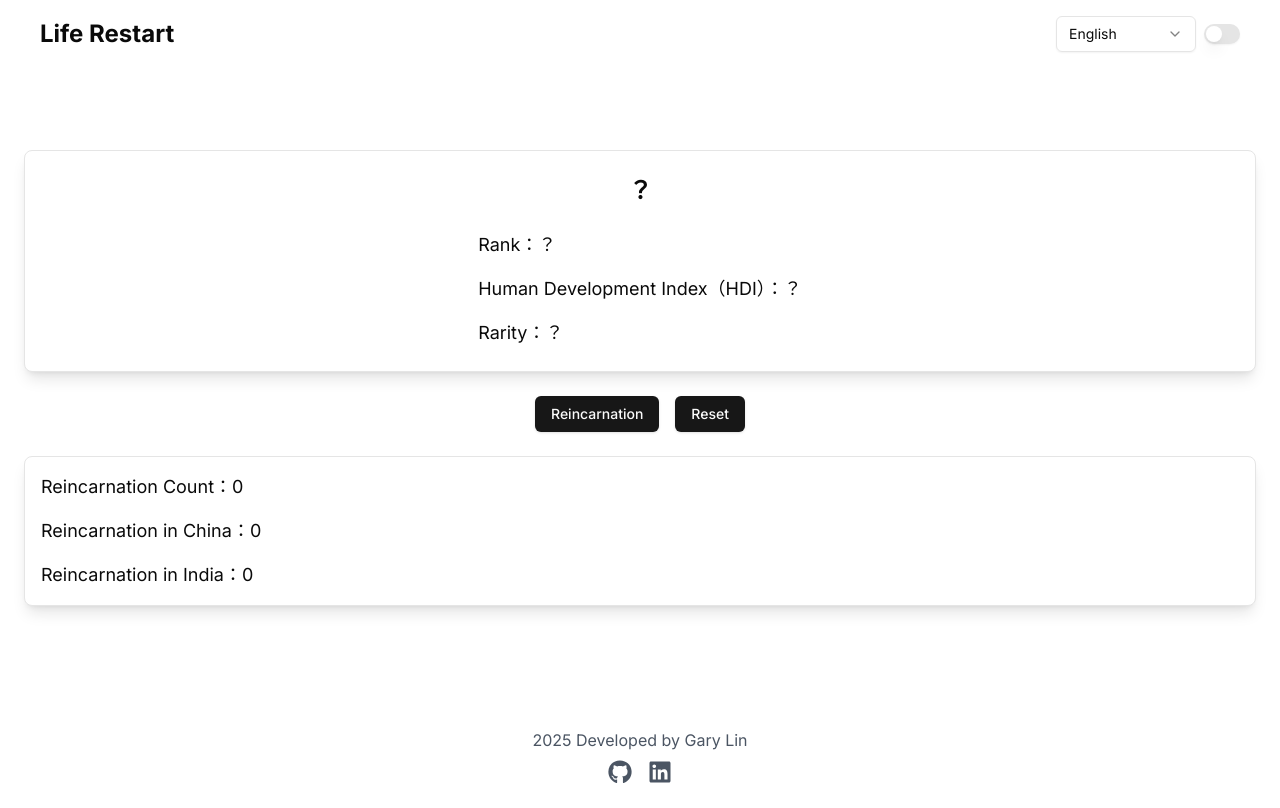
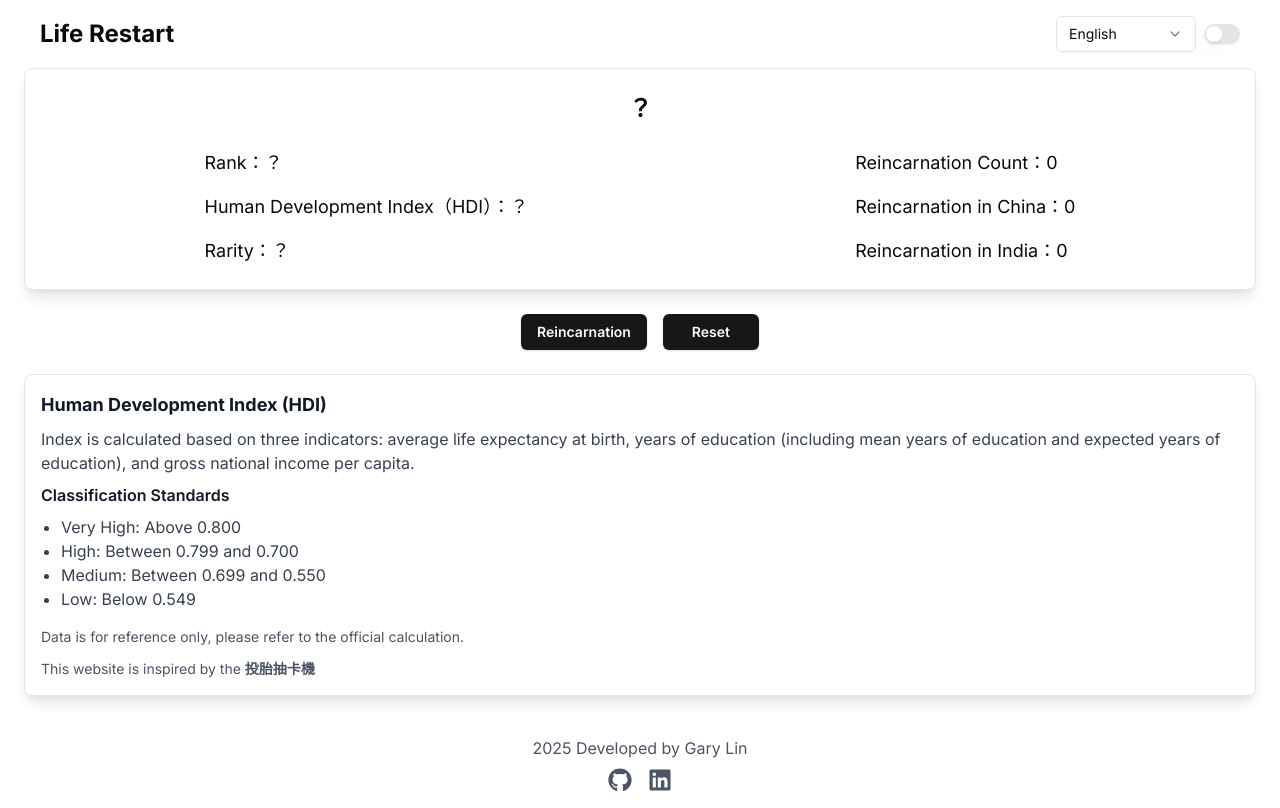
Before and after one commit to garylin0969/life-restart, a Next.js app: page /en in a window 1280 px wide. Built offline with nearby package versions, Linux system fonts and the light colour scheme.

Commit message:
feat: add reincarnation stats and directions component

```diff
--- /dev/null
+++ b/src/components/directions.tsx
@@ -0,0 +1,39 @@
+import { Card, CardContent } from '@/components/ui/card';
+
+interface DirectionsProps {
+    translate: (key: string) => string;
+}
+
+const Directions = ({ translate }: DirectionsProps) => {
+    return (
+        <Card className="mb-6 shadow-lg rounded-lg">
+            <CardContent className="flex-col flex gap-2 p-4">
+                <h2 className="text-lg font-bold text-gray-900 dark:text-gray-100">
+                    {translate('hdiExplanationTitle')}
+                </h2>
+                <p className="text-gray-700 dark:text-gray-300">{translate('hdiExplanation')}</p>
+                <h3 className="font-semibold text-gray-900 dark:text-gray-100">{translate('hdiStandardsTitle')}</h3>
+                <ul className="list-disc pl-5">
+                    <li className="text-gray-700 dark:text-gray-300">{translate('hdiStandardVeryHigh')}</li>
+                    <li className="text-gray-700 dark:text-gray-300">{translate('hdiStandardHigh')}</li>
+                    <li className="text-gray-700 dark:text-gray-300">{translate('hdiStandardMedium')}</li>
+                    <li className="text-gray-700 dark:text-gray-300">{translate('hdiStandardLow')}</li>
+                </ul>
+                <p className="mt-2 text-sm text-gray-600 dark:text-gray-400">{translate('disclaimer')}</p>
+                <p className="mt-1 text-sm text-gray-600 dark:text-gray-400">
+                    {translate('inspiration')}
+                    <a
+                        className="font-semibold"
+                        href="https://dweam.xyz/luck"
+                        target="_blank"
+                        rel="noopener noreferrer"
+                    >
+                        投胎抽卡機
+                    </a>
+                </p>
+            </CardContent>
+        </Card>
+    );
+};
+
+export default Directions;
--- a/src/components/main-content.tsx
+++ b/src/components/main-content.tsx
@@ -1,11 +1,11 @@
 'use client';
 
+import { useEffect, useState } from 'react';
 import { useTranslations } from 'next-intl';
 import { getRandomRegion } from '@/lib/utils';
-import { useEffect, useState } from 'react';
 import { Button } from '@/components/ui/button';
 import RegionCard from '@/components/region-card';
-import StatsCard from '@/components/stats-card';
+import Directions from '@/components/directions';
 import { ReincarnationStats } from '@/types';
 
 const MainContent = () => {
@@ -55,12 +55,21 @@ const MainContent = () => {
 
     return (
         <div className="flex-1 flex flex-col justify-center">
-            <RegionCard currentRegion={currentRegion} translateRegion={translateRegion} translate={translate} />
+            <RegionCard
+                reincarnationStats={reincarnationStats}
+                currentRegion={currentRegion}
+                translateRegion={translateRegion}
+                translate={translate}
+            />
             <div className="flex gap-4 justify-center my-6">
-                <Button onClick={handleRandomClick}>{translate('reincarnation')}</Button>
-                <Button onClick={handleResetClick}>{translate('reset')}</Button>
+                <Button className="min-w-24 font-semibold" onClick={handleRandomClick}>
+                    {translate('reincarnation')}
+                </Button>
+                <Button className="min-w-24 font-semibold" onClick={handleResetClick}>
+                    {translate('reset')}
+                </Button>
             </div>
-            <StatsCard reincarnationStats={reincarnationStats} translate={translate} />
+            <Directions translate={translate} />
         </div>
     );
 };
--- a/src/components/region-card.tsx
+++ b/src/components/region-card.tsx
@@ -1,13 +1,14 @@
 import { Card, CardContent, CardHeader, CardTitle } from '@/components/ui/card';
-import { Region } from '@/types';
+import { Region, ReincarnationStats } from '@/types';
 
 interface RegionCardProps {
+    reincarnationStats: ReincarnationStats;
     currentRegion: Region | null;
     translateRegion: (name: string) => string;
     translate: (key: string) => string;
 }
 
-const RegionCard = ({ currentRegion, translateRegion, translate }: RegionCardProps) => {
+const RegionCard = ({ reincarnationStats, currentRegion, translateRegion, translate }: RegionCardProps) => {
     return (
         <Card className="shadow-lg rounded-lg">
             <CardHeader>
@@ -30,6 +31,17 @@ const RegionCard = ({ currentRegion, translateRegion, translate }: RegionCardPro
                             : '？'}
                     </div>
                 </div>
+                <div className="grid gap-4">
+                    <div className="text-lg">
+                        {translate('reincarnationCount')}：{reincarnationStats.totalCount}
+                    </div>
+                    <div className="text-lg">
+                        {translate('reincarnationChinaCount')}：{reincarnationStats.chinaCount}
+                    </div>
+                    <div className="text-lg">
+                        {translate('reincarnationIndiaCount')}：{reincarnationStats.indiaCount}
+                    </div>
+                </div>
             </CardContent>
         </Card>
     );
```
